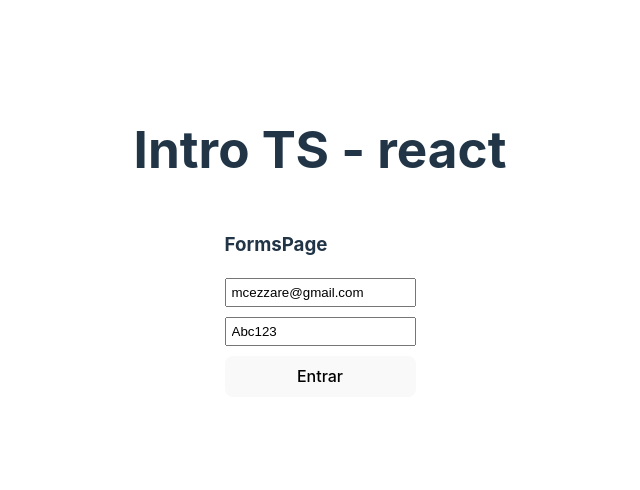
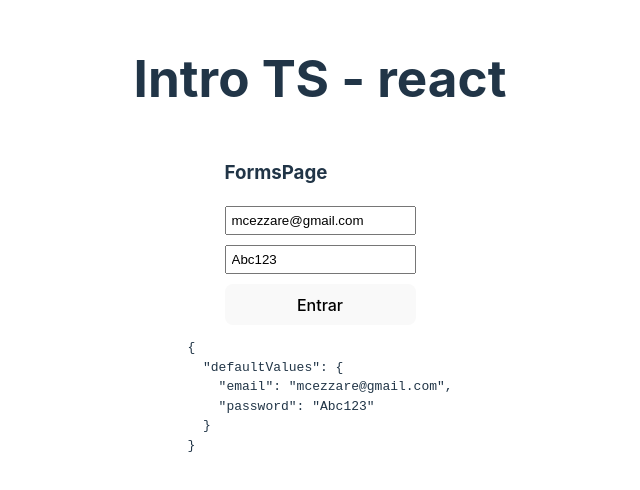
Before and after one commit to mcezzare/react-course-2024, a React (Vite) app in the folder React-Native/01-react-foundation/: page / in a window 1280 px wide. Shown: the part 158-648 px from the top of the page, without its empty margins (320-960 px from the left). Built offline with nearby package versions, Linux system fonts and the light colour scheme.

Commit message:
some things on forms
Source from section https://github.com/Klerith/RN-reforzamiento-react

```diff
--- a/React-Native/01-react-foundation/src/components/FormsPage.tsx
+++ b/React-Native/01-react-foundation/src/components/FormsPage.tsx
@@ -9,26 +9,33 @@ type FormInputs = {
 
 const FormsPage = () => {
 
-  const { register } = useForm<FormInputs>({
+  const { register , handleSubmit, formState, watch } = useForm<FormInputs>({
     defaultValues: {
       email:'mcezzare@gmail.com',
       password: 'Abc123'
     }
   });
 
+  const onSubmit = (myForm: FormInputs) => {
+      console.log(myForm)
+  }
+
+  console.log(watch('email'));
 
   return (
     <>
-    <form>
+    <form onSubmit={handleSubmit(onSubmit)}>
     <h3>FormsPage</h3>
 
     <div style={{display:'flex' , flexDirection:'column'}}>
-      <input type="text" placeholder="Email" {...register('email')} />
+      <input type="text" placeholder="Email" {...register('email',{required:true})} />
       <input type="text" placeholder="password" {...register('password')}/>
       <button type="submit">Entrar</button>
     </div>
     </form>
-
+    <pre>
+      {JSON.stringify(formState,null,2)}
+    </pre>
     </>
   )
 }
```
